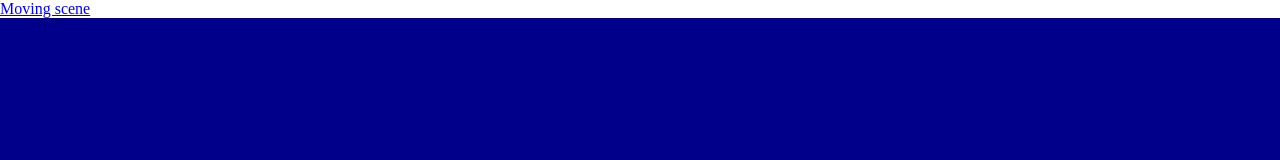
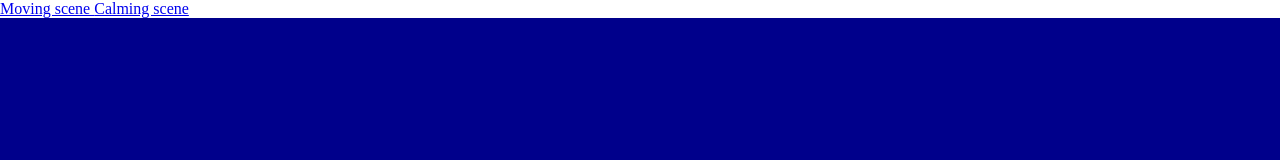
Before and after one commit to KhueDao1/screensaver, a plain HTML site: page index.html in a window 1280 px wide. Shown: the top 160 px of the page. Drawn offline with Linux system fonts and the light colour scheme.

Commit message:
Update index.html

```diff
--- a/index.html
+++ b/index.html
@@ -6,6 +6,7 @@
     </head>
     <body>
         <a href="moving.html">Moving scene </a>
+        <a href="calm.html">Calming scene</a>
         <div class="container">
             <div class="square"></div>
             <div class="circle"></div>
```
